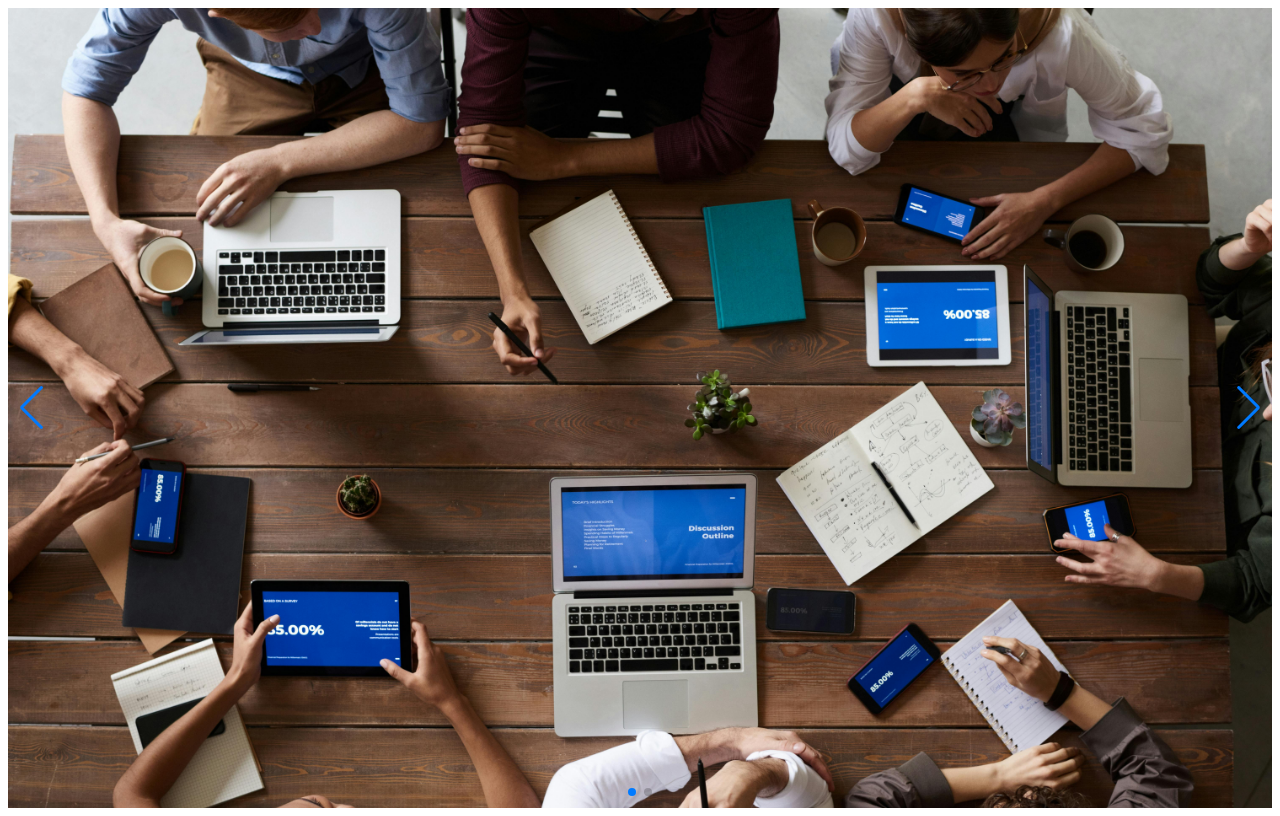
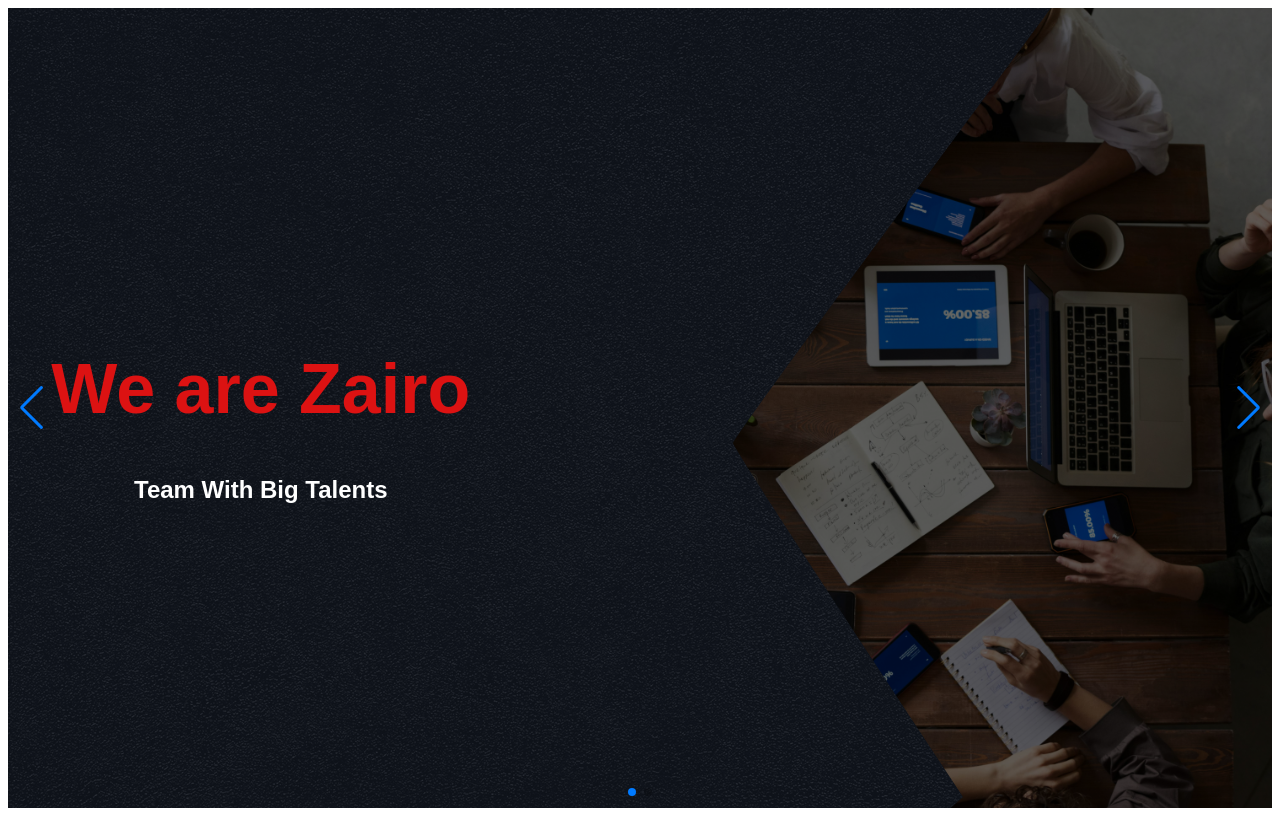
Before and after one commit to zairo984/Zairo_International, a Next.js app: page / in a window 1280 px wide. Built offline with nearby package versions, Linux system fonts and the light colour scheme.

Commit message:
added animations

```diff
--- a/src/app/globals.css
+++ b/src/app/globals.css
@@ -53,3 +53,22 @@ a.btn, button.btn {
 a.btn:hover, button.btn:hover {
   background: #ff4c4c;
 }
+/* Custom bounce-up animation */
+@keyframes bounceUp {
+  0% {
+    transform: translateY(200%); /* Start from below the screen */
+    opacity: 0;
+  }
+  60% {
+    transform: translateY(-20px); /* Bounce slightly */
+    opacity: 1;
+  }
+  100% {
+    transform: translateY(0); /* Final position */
+  }
+}
+
+/* Apply animation */
+.custom-bounce-up {
+  animation: bounceUp 2s ease-out forwards;
+}
--- a/src/components/Slider.tsx
+++ b/src/components/Slider.tsx
@@ -6,19 +6,35 @@ import { Pagination, Navigation } from 'swiper/modules';
 import 'swiper/css';
 import 'swiper/css/pagination';
 import 'swiper/css/navigation';
-import meeting1 from '@/images/meeting1.jpg'
-import meeting2 from '@/images/meeting2.jpg'
+import meeting1 from '@/images/meeting1.jpg';
+import meeting2 from '@/images/meeting2.jpg';
+import shape1 from '@/images/shape-1.png';
+import shape2 from '@/images/shape-2.png';
+
+import { useState, useEffect } from 'react';
 
 const Slider = () => {
+  const [isShapeVisible, setIsShapeVisible] = useState(false);
+
+  // Function to handle when slide changes
+  const handleSlideChange = () => {
+    // Reset animation
+    setIsShapeVisible(false);
+
+    // Trigger animation after 1 second for the new slide
+    setTimeout(() => {
+      setIsShapeVisible(true);
+    }, 1000);
+  };
+
   const slides = [
     {
       id: 1,
-      image: meeting1.src
+      image: meeting1.src,
     },
-
     {
       id: 2,
-      image:meeting2.src,
+      image: meeting2.src,
     },
   ];
 
@@ -31,6 +47,7 @@ const Slider = () => {
         spaceBetween={50}
         slidesPerView={1}
         loop
+        onSlideChange={handleSlideChange} // Trigger slide change handler
       >
         {slides.map((slide) => (
           <SwiperSlide key={slide.id}>
@@ -42,10 +59,69 @@ const Slider = () => {
                   width: '100%',
                   height: '100vh', // Full viewport height
                   objectFit: 'cover', // Ensures image covers the area
+                  position: 'relative', // Necessary for z-index
+                  zIndex: '-1',
+                  filter: 'brightness(40%)',
+
                 }}
               />
+
+              {/* Animated shape image */}
+              <img
+                src={shape1.src}
+                className={`shape1 ${isShapeVisible ? 'visible' : ''}`}
+                style={{
+                  position: 'absolute',
+                  top: '0',
+                  left: '0',
+                  transform: isShapeVisible ? 'translateX(0)' : 'translateX(-80px)', // Slide-in effect
+                  opacity: isShapeVisible ? '1' : '0', // Fade-in effect
+                  transition: 'all 1.2s ease', // Smooth transition
+                  zIndex: '0', // Higher than background image
+                }}
+              />
+
               {/* Content overlay */}
+              <div
+                className="text-content"
+                style={{
+                  position: 'absolute',
+                  top: '50%',
+                  left: '20%',
+                  transform: 'translate(-50%, -50%)',
+                  color: '#dc1212',
+                  textAlign: 'center',
+                  zIndex: '1',
+                  fontSize: '35px',
+                  fontFamily: 'arial'
+                }}
+              >
+                <div className="main-slider-one__content">
+                {/* Shape2 with floating animation */}
 
+
+                {/* Main Text */}
+                <h1 className="animate__animated custom-bounce-up">
+                  We are Zairo
+                </h1>
+                <h3
+                  className="animate__animated custom-bounce-up"
+                  style={{ color: '#fff' }}
+                >
+                  Team With Big Talents
+                </h3>
+
+
+
+                {/* Social Links */}
+                <div className="social-links">
+                  <a href="#"><span className="icon-facebook"></span></a>
+                  <a href="#"><span className="icon-instagram"></span></a>
+                  <a href="#"><span className="icon-tik-tok"></span></a>
+                  <a href="#"><span className="icon-youtube"></span></a>
+                </div>
+              </div>
+              </div>
             </div>
           </SwiperSlide>
         ))}
```
Also changed, not shown: src/images/shape-2.png (added).
